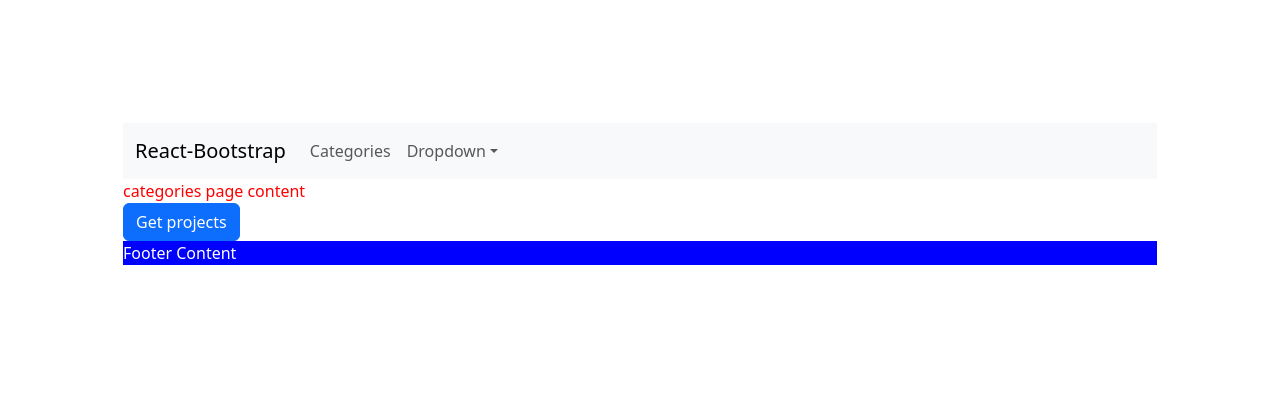
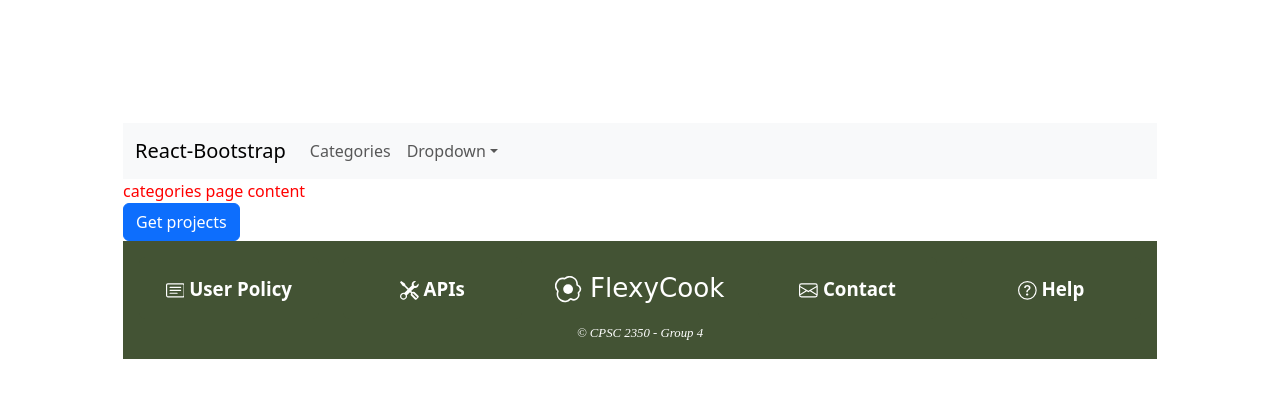
Before and after one commit to yunahu/flexy-cook, a React (Vite) app: page /categories in a window 1280 px wide. Shown: the top 398 px of the page. Built offline with nearby package versions, Linux system fonts and the light colour scheme; no server answers.

Commit message:
Added footer components for all pages. \nAdded color variables to the Home/components/index.module.css file.

```diff
--- a/package.json
+++ b/package.json
@@ -12,8 +12,10 @@
   "dependencies": {
     "axios": "^1.6.7",
     "bootstrap": "^5.3.2",
+    "bootstrap-icons": "^1.11.3",
     "react": "^18.2.0",
     "react-bootstrap": "^2.10.0",
+    "react-bootstrap-icons": "^1.11.3",
     "react-dom": "^18.2.0",
     "react-router-dom": "^6.22.0"
   },
--- a/src/components/Footer/index.jsx
+++ b/src/components/Footer/index.jsx
@@ -1,9 +1,75 @@
 import styles from './index.module.css';
 
+import Container from 'react-bootstrap/Container';
+import Row from 'react-bootstrap/Row';
+import Col from 'react-bootstrap/Col';
+
+import Button from 'react-bootstrap/Button';
+
+import { CardText } from 'react-bootstrap-icons';
+import { Tools } from 'react-bootstrap-icons';
+import { Envelope } from 'react-bootstrap-icons';
+import { QuestionCircle } from 'react-bootstrap-icons';
+import { EggFried } from 'react-bootstrap-icons';
+
+
+const getResponsiveFontSize = () => {
+   /* To calculate for a font size based on current screen size */
+   let screenWidth = window.innerWidth * 0.01;
+   let screenHeight = window.innerHeight * 0.01;
+   return (screenWidth + screenHeight) * 0.9;
+}
+
 const Footer = () => {
-  return (
-		<div className={styles.container}>Footer Content</div>
-  );
+
+   return (
+      <>
+         <style type="text/css"> {`
+            .btn-footer {
+               width: 100%;
+               height: 100%;
+               background-color: var(--dark-primary);
+               font: bold ${getResponsiveFontSize()}px 'Noto Sans', sans-serif;
+               color: var(--white);
+            }
+
+            .btn-footer:hover {
+               background-color: var(--light);
+               color: var(--dark-primary);
+            }
+
+            #logo {
+               font: ${getResponsiveFontSize() * 1.4}px 'Comic Sans MS', sans-serif;
+            }
+
+         `} </style>
+
+		<Container fluid className={styles.container}>
+         <Row>    {/* 4 links + LOGO */}
+            <Col sm>
+               <Button variant='footer'><CardText /> User Policy</Button>
+            </Col>
+            <Col sm>
+               <Button variant='footer'><Tools /> APIs</Button>
+            </Col>
+            <Col md={{order: 12}} lg={{order: 6}} className={styles.container}>
+               <div id='logo'><EggFried /> FlexyCook</div>
+            </Col>
+            <Col sm>
+               <Button variant='footer'><Envelope /> Contact</Button>
+            </Col>
+            <Col sm>
+               <Button variant='footer'><QuestionCircle /> Help</Button>
+            </Col>
+         </Row>
+         <Row>    {/* Copyright */}
+            <Col xs={12}>
+               <span>&copy; CPSC 2350 - Group 4</span>
+            </Col>
+         </Row>
+      </Container>
+   </>
+   );
 };
 
 export default Footer;
--- a/src/components/Footer/index.module.css
+++ b/src/components/Footer/index.module.css
@@ -1,4 +1,12 @@
 .container {
-	background-color: blue;
-	color: white;
+   padding: 1em;
+	background-color: var(--dark-primary);
+
+   text-align: center;
+   vertical-align: center;
+	color: var(--white);
 }
+
+span {
+   font: italic 1vw underline;
+}
--- a/src/pages/Home/index.module.css
+++ b/src/pages/Home/index.module.css
@@ -1,3 +1,15 @@
+:root {
+   --dark-text: #323539;
+   --dark-primary: #435334;
+   --primary: #9EB384;
+   --light-primary: #CEDEBD;
+   --light: #FAF1E4;
+   --white: #fff;
+
+}
+
 .container {
-	padding: 100px;
+   width: 90%;
+   margin: auto;
+	padding: 1em;
 }
```
Also changed, not shown: public/LOGO.png (added), 1 other file (tests, documents, lock files or other folders).
